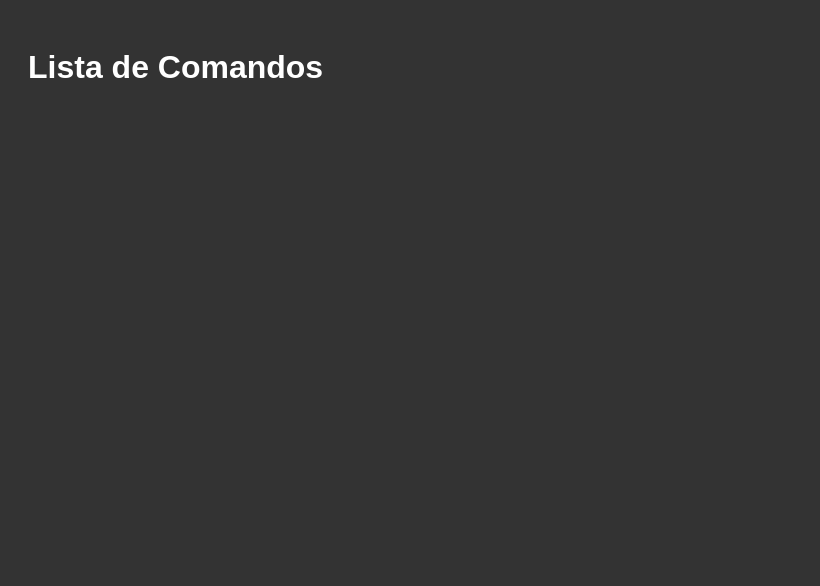
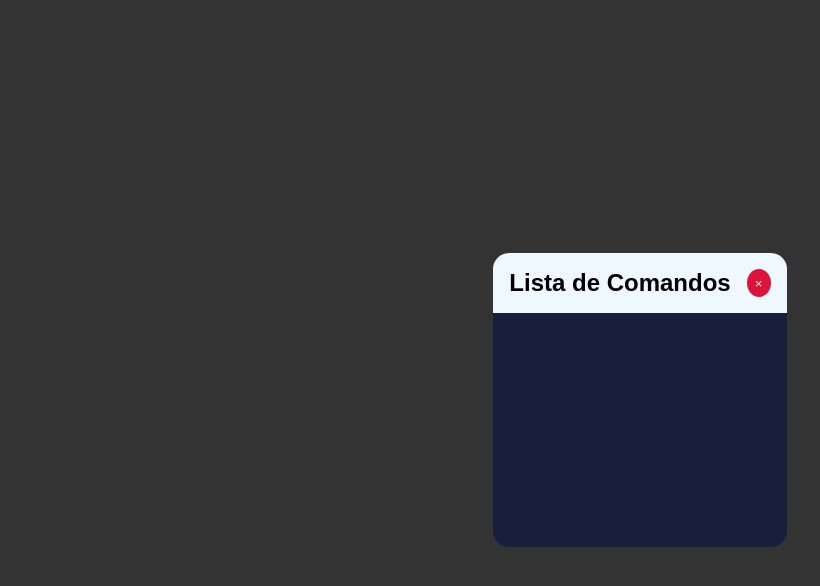
Before and after one commit to diegocabeza15/LUA-PROYECT, a plain HTML site: page Comando/panel/index.html in a window 1280 px wide. Shown: the whole page, without its empty margins (0-820 px from the left). Drawn offline with Linux system fonts and the light colour scheme.

Commit message:
Panel de Comandos

```diff
--- a/Comando/panel/app.js
+++ b/Comando/panel/app.js
@@ -1,6 +1,6 @@
 window.addEventListener('message', function (event) {
     if (event.data.type === "showCommands") {
-        document.getElementById("comandos").innerText = event.data.commands;
+        document.getElementById("comandos").innerHTML = event.data.commands; // Cambiado a innerHTML para permitir etiquetas HTML
 
         // Cerrar el panel automáticamente después de 5 segundos
         setTimeout(function () {
@@ -10,4 +10,8 @@ window.addEventListener('message', function (event) {
     }
 });
 
-// Update
+// Crear un botón para cerrar el panel
+const closeButton = document.querySelector('#closeButton')
+closeButton.onclick = function () {
+    window.dispatchEvent(new MessageEvent('message', { data: { type: 'close' } }));
+};
--- a/Comando/panel/index.html
+++ b/Comando/panel/index.html
@@ -8,8 +8,14 @@
 </head>
 
 <body>
-    <h1>Lista de Comandos</h1>
-    <div id="comandos"></div>
+    <section class="modal" id="modal">
+        <header>
+            <h1>Lista de Comandos</h1>
+            <button class="close-button" id="closeButton">&times;</button>
+        </header>
+        <ul id="comandos">
+        </ul>
+    </section>
     <script src="./app.js"></script>
 </body>
 
--- a/Comando/panel/style.css
+++ b/Comando/panel/style.css
@@ -1,11 +1,70 @@
+* {
+  margin: 0;
+  padding: 0;
+  border: none;
+  box-sizing: border-box;
+}
 body {
-  font-family: Arial, sans-serif;
+  font-family: sans-serif;
   background-color: rgba(0, 0, 0, 0.8);
-  color: white;
-  padding: 20px;
-  border-radius: 10px;
+  margin: 0;
+  height: 100vh;
+  display: flex;
+  justify-content: center;
+  align-items: center;
+}
+
+.modal {
+  aspect-ratio: 1 / 1;
+  display: flex;
+  flex-direction: column;
+  gap: 1rem;
+  background-color: rgba(12, 24, 62, 0.7);
+  z-index: 1000;
+  border-radius: 1rem;
+  overflow: hidden;
+}
+
+.modal header {
+  display: flex;
+  gap: 1rem;
+  background-color: aliceblue;
+  padding: 1rem;
 }
 
 #comandos {
-  margin-top: 20px;
+  display: flex;
+  flex-direction: column;
+  gap: 1rem;
+  list-style: none;
 }
+
+#comandos li {
+  color: aliceblue;
+  display: flex;
+  align-items: center;
+  gap: 1rem;
+  padding: 0.25rem 1rem;
+}
+
+#comandos li kbd {
+  font-weight: bold;
+}
+
+button {
+  aspect-ratio: 1 / 1;
+  width: 0.25in;
+  height: auto;
+  border-radius: 50%;
+  display: flex;
+  justify-content: center;
+  align-items: center;
+  transition: all 300ms ease-in-out;
+  cursor: pointer;
+  background-color: crimson;
+  color: snow;
+}
+
+button:hover {
+  background-color: #218838;
+}
```
Also changed, not shown: 1 other file.
